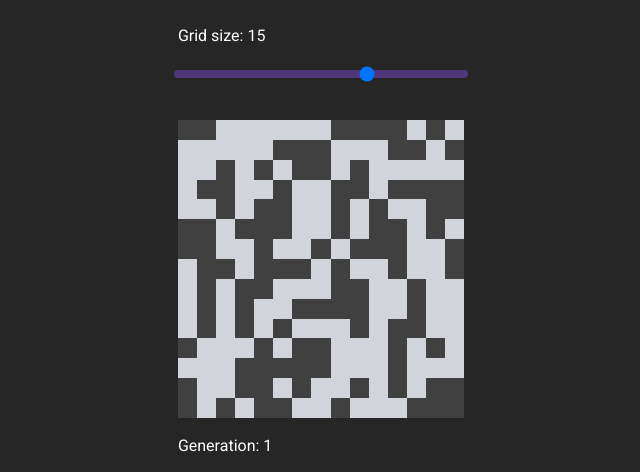
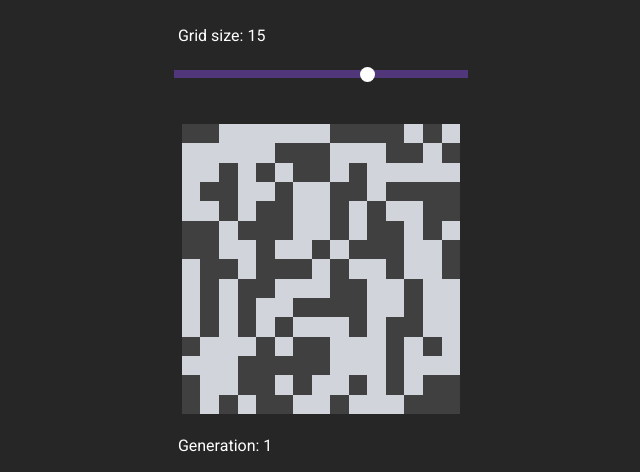
Before and after one commit to lucassalazar/react-game-of-life, a React (Vite) app: page / in a window 1280 px wide. Shown: the part 192-664 px from the top of the page, without its empty margins (319-959 px from the left). Built offline with nearby package versions, Linux system fonts and the light colour scheme.

Commit message:
styling the slider thumb and adding grid container

```diff
--- a/package.json
+++ b/package.json
@@ -7,6 +7,7 @@
     "dev": "vite",
     "build": "tsc && vite build",
     "lint": "eslint . --ext ts,tsx --report-unused-disable-directives --max-warnings 0",
+    "format": "prettier --write \"src/**/*.(ts|tsx|css)\"",
     "preview": "vite preview"
   },
   "dependencies": {
--- a/src/components/Grid.tsx
+++ b/src/components/Grid.tsx
@@ -33,6 +33,7 @@ function Grid({ grid, gridSize, setGrid }: GridProps) {
   }, []);
 
   return (
+    <div className="grid-container">
       <table className="grid" ref={parentRef}>
         <tbody>
           {grid.map((row: BinaryValue[], index: number) => {
@@ -49,6 +50,7 @@ function Grid({ grid, gridSize, setGrid }: GridProps) {
           })}
         </tbody>
       </table>
+    </div>
   );
 }
 
--- a/src/components/InputRange.tsx
+++ b/src/components/InputRange.tsx
@@ -15,11 +15,12 @@ export default function InputRange({
 }: InputRangeProps) {
   return (
     <div className="mb-5">
-      <label className="mb-0 block text-base font-medium text-white">
+      <label className="mb-0 block appearance-none overflow-hidden text-base font-medium text-white">
         Grid size: {gridSize}
       </label>
       <input
-        className="h-2 w-full cursor-pointer appearance-none rounded-lg bg-[#553986e0] hover:bg-[#553986]"
+        // className="h-2 w-full cursor-pointer appearance-none rounded-lg bg-[#553986e0] hover:bg-[#553986]"
+        className="slider-thumb h-2 w-full cursor-pointer appearance-none bg-[#553986e0]"
         type="range"
         min={min}
         max={max}
--- a/src/index.css
+++ b/src/index.css
@@ -1,8 +1,7 @@
-@import url('https://fonts.googleapis.com/css2?family=Roboto&display=swap');
+@import url("https://fonts.googleapis.com/css2?family=Roboto&display=swap");
 @tailwind base;
 @tailwind components;
 @tailwind utilities;
-
 
 @layer base {
   * {
@@ -25,8 +24,32 @@
     @apply flex min-h-full flex-col items-center justify-start;
   }
 
+  .grid-container {
+    @apply overflow-hidden max-h-80;
+  }
+
   .grid {
     @apply h-full w-full;
+  }
+
+  .slider-thumb::-webkit-slider-thumb {
+    width: 15px;
+    -webkit-appearance: none;
+    appearance: none;
+    height: 15px;
+    cursor: ew-resize;
+    background: #fff;
+    border-radius: 50%;
+  }
+
+  .slider-thumb::-moz-range-thumb {
+    width: 15px;
+    -moz-appearance: none;
+    appearance: none;
+    height: 15px;
+    cursor: ew-resize;
+    background: #fff;
+    border-radius: 50%;
   }
 }
 
--- a/src/utils/check-neighbours.ts
+++ b/src/utils/check-neighbours.ts
@@ -5,7 +5,7 @@ type NeighbourPositions = Record<string, [number, number]>;
 export const checkNeighbours = (
   x: number,
   y: number,
-  grid: GridType
+  grid: GridType,
 ): number => {
   const neighbourPositions: NeighbourPositions = {
     top: [-1, 0],
```
Also changed, not shown: src/main.tsx (+6 -6 lines). Lines whose indentation alone changed are shown as unchanged.
